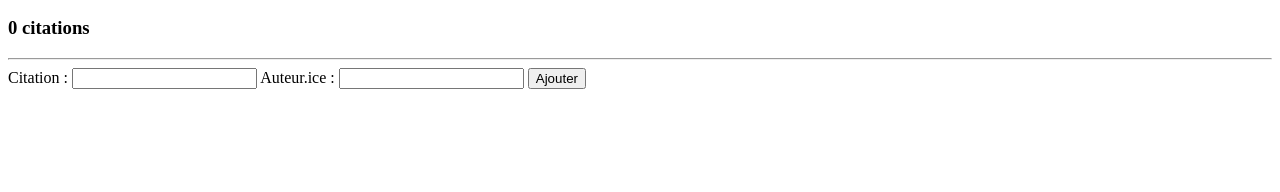
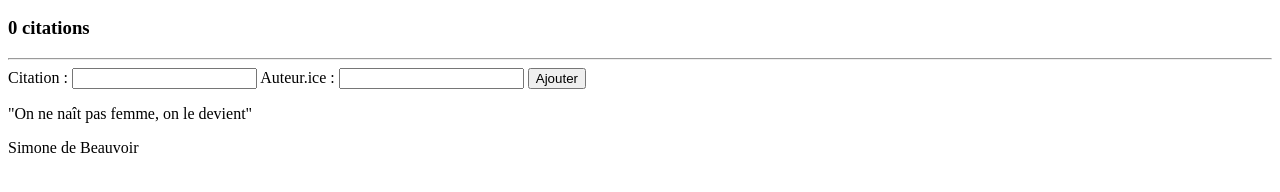
Before and after one commit to aucherm/quotations-app, a plain HTML site: page index.html in a window 1280 px wide. Shown: the part 110-302 px from the top of the page. Drawn offline with Linux system fonts and the light colour scheme.

Commit message:
step_3.1

```diff
--- a/index.html
+++ b/index.html
@@ -31,6 +31,17 @@
 
     </form>
 
+<div id="quote-list">
+
+    <div class="quote">
+<p class="text">"On ne naît pas femme, on le devient"</p>
+<p class="author">Simone de Beauvoir</p>
+
+    </div>
+
+
+</div>
+
 </body>
 
 <script src="script.js" defer></script>
```
